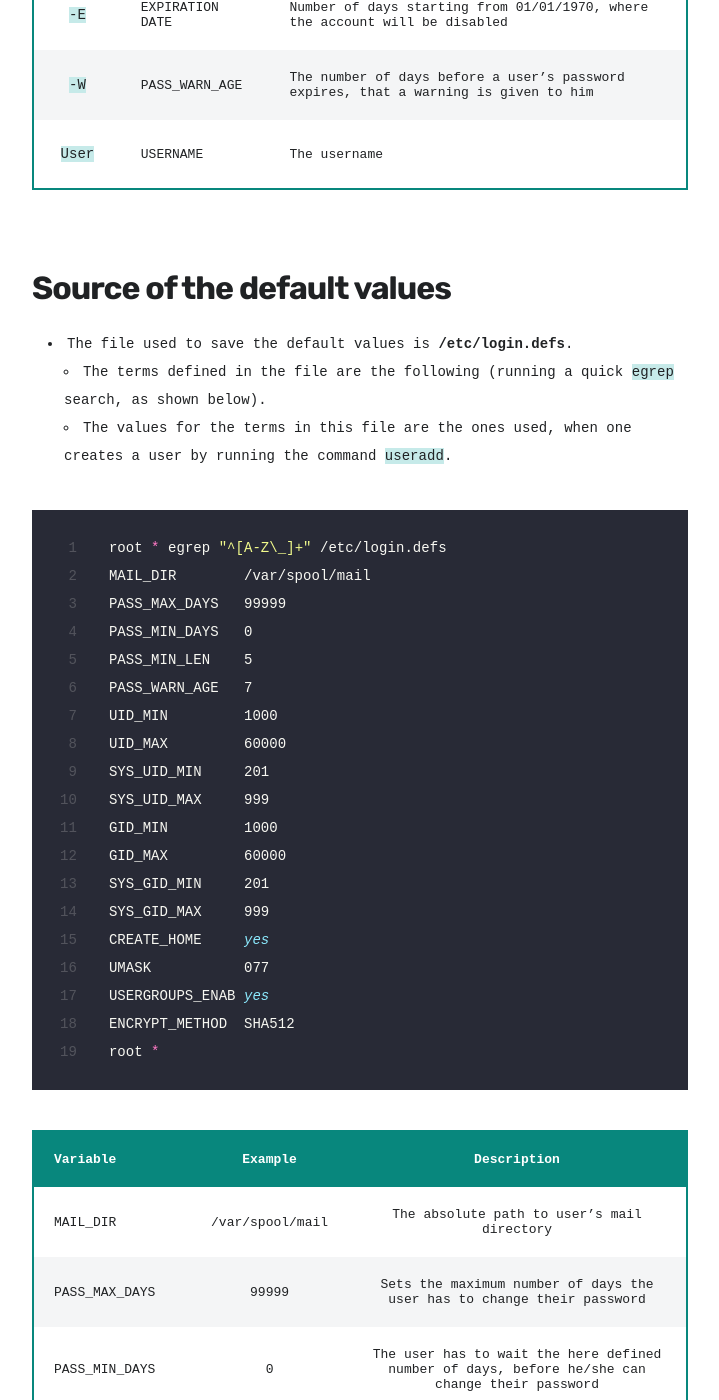
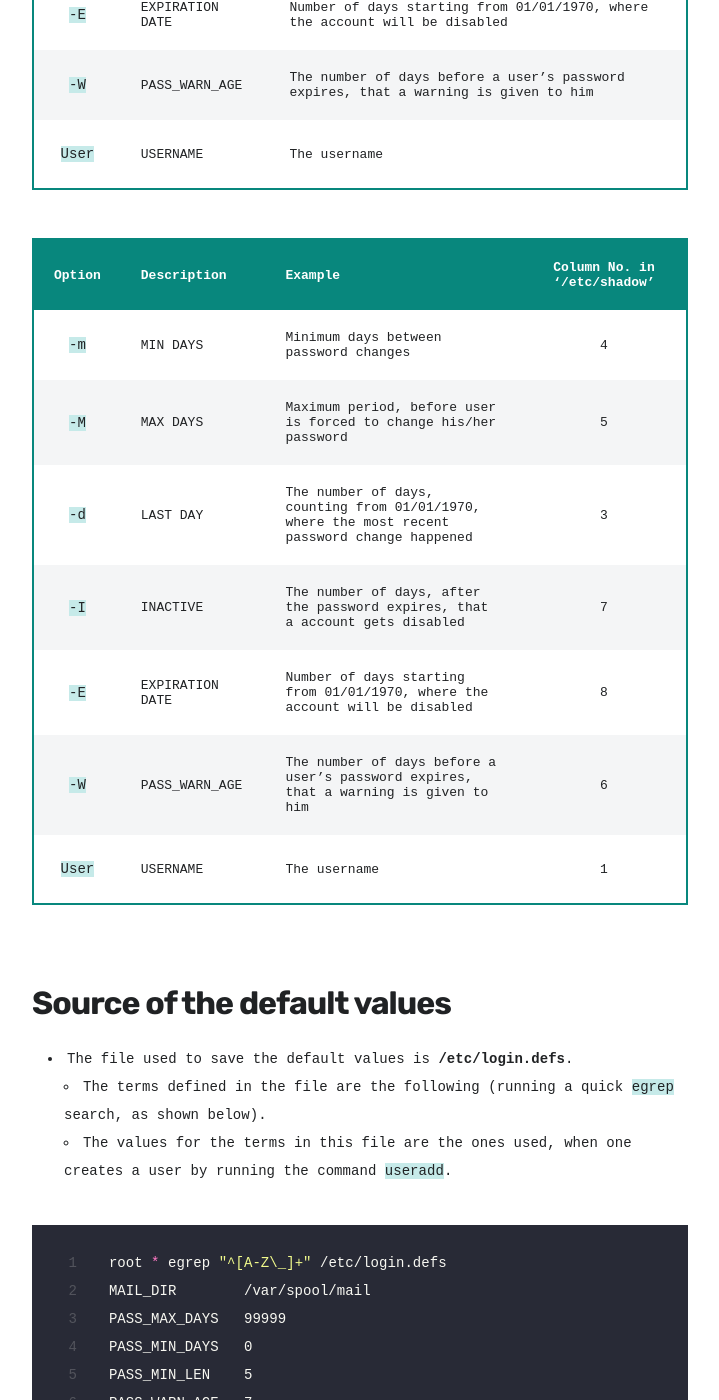
Before and after one commit to kletobias/kletobias.github.io, a Jekyll site: the page built from _projects/Chapter_5-5.md, in a window 1280 px wide and 1400 px high, scrolled down 2010 px. Shown: the whole window, without its empty margins (38-757 px from the left). Built offline with Jekyll 4.4.1, drawn with Linux system fonts in a browser that asks for light colours; nearby versions of some CDN libraries; some web fonts are replaced; some of the changed text lies outside the part shown.

Commit message:
updating module5 for the website

````diff
--- a/_projects/Chapter_5-5.md
+++ b/_projects/Chapter_5-5.md
@@ -18,13 +18,23 @@ in the way it is shown here. In a corporate environment much this is automated,
 
 | Option | Description     | Example                                                                                      |
 |:------:|-----------------|----------------------------------------------------------------------------------------------|
-| `-m`   | MIN DAYS        | Minimum days between password changes                                                        |
+|  `-m`  | MIN DAYS        | Minimum days between password changes                                                        |
 | `-M`   | MAX DAYS        | Maximum period, before user is forced to change his/her password                             |
-| `-d`   | LAST DAY        | The number of days, counting from 01/01/1970, where the most recent password change happened |
-| `-I`   | INACTIVE        | The number of days, after the password expires, that a account gets disabled                 |
+|  `-d`  | LAST DAY        | The number of days, counting from 01/01/1970, where the most recent password change happened |
+|  `-I`  | INACTIVE        | The number of days, after the password expires, that a account gets disabled                 |
 | `-E`   | EXPIRATION DATE | Number of days starting from 01/01/1970, where the account will be disabled                  |
 | `-W`   | PASS_WARN_AGE   | The number of days before a user's password expires, that a warning is given to him          |
 | `User` | USERNAME        | The username                                                                                 |
+
+| Option | Description     | Example                                                                                      | Column No. in '/etc/shadow' |
+|:------:|-----------------|----------------------------------------------------------------------------------------------|:---------------------------:|
+|  `-m`  | MIN DAYS        | Minimum days between password changes                                                        |              4              |
+|  `-M`  | MAX DAYS        | Maximum period, before user is forced to change his/her password                             |              5              |
+|  `-d`  | LAST DAY        | The number of days, counting from 01/01/1970, where the most recent password change happened |              3              |
+|  `-I`  | INACTIVE        | The number of days, after the password expires, that a account gets disabled                 |              7              |
+|  `-E`  | EXPIRATION DATE | Number of days starting from 01/01/1970, where the account will be disabled                  |              8              |
+|  `-W`  | PASS_WARN_AGE   | The number of days before a user's password expires, that a warning is given to him          |              6              |
+| `User` | USERNAME        | The username                                                                                 |              1              |
 
 
 #### Source of the default values
@@ -62,7 +72,7 @@ root *
 | PASS_MAX_DAYS   | 99999           	 |             Sets the maximum number of days the user has to change their password             |
 | PASS_MIN_DAYS   | 0               	 | The user has to wait the here defined number of days, before he/she can change their password |
 | PASS_MIN_LEN    | 5               	 |                      The minimum length, that a user password must have.                      |
-| PASS_WARN_AGE   | 7               	 |    The number of days before a users's password expires, that a warning is given to him.     |
+| PASS_WARN_AGE   | 7               	 |     The number of days before a user's password expires, that a warning is given to him.     |
 | UID_MIN         | 1000            	 |                                    The lower limit for uid                                    |
 | UID_MAX         | 60000           	 |                                    The upper limit for uid                                    |
 | SYS_UID_MIN     | 201             	 |                              UID_MIN for 'system process users'                               |
@@ -77,10 +87,17 @@ root *
 | ENCRYPT_METHOD  | SHA512          	 |                                  The encryption method used                                   |
 
 - In order for the uid variable to be more safe, one could increase the range for it\'s values by increasing the range of possible values for it.
-- Another option to make it more secure would be to make the valus for uid harder to guess, using an algorithm to create pseudo random uid values for uid.
+- Another option to make it more secure would be to make the values for uid harder to guess, using an algorithm to create pseudo random uid values for uid.
 - The theoretical number of users that can be created is defined by the difference between *UID_MAX* and *UID_MIN*. In the above example a maximum of 59000 users could be created. This relationship between the upper and lower limits for the *UID* values and the theoretical number of users that can be created comes from the fact, that every single *uid* has to be uniq. This variable is a *unique key*.
 
 ##### Creating a new user 'kate'
+
+- First, a new group called *cyclists* is created by use of `groupadd`.
+- Then, the user *kate* is created with command `useradd`, specifying several options.
+  - `-g` makes her a member of group *cyclists*.
+  - `-d` sets her shell environment to **bin/bash**.
+  - `-c` Adds a description.
+  - `-m -d` Sets her *'home directory'* *username*, separated by space.
 
 ```bash
 root * groupadd cyclists
@@ -110,7 +127,8 @@ root *
 
 #### Changing the initiation values for 'kate'
 
-Below are the values for user *kate* after initialisation.
+Below are the values from **/etc/shadow** for user *kate* after initialisation
+and changes to the default values using `chage` with various options.
 
 - The third column (`chage -d`) has a value of **18987**. It marks the date, the account password was created, counting the days since 01/01/1970 in this case till creation.
 -
````
